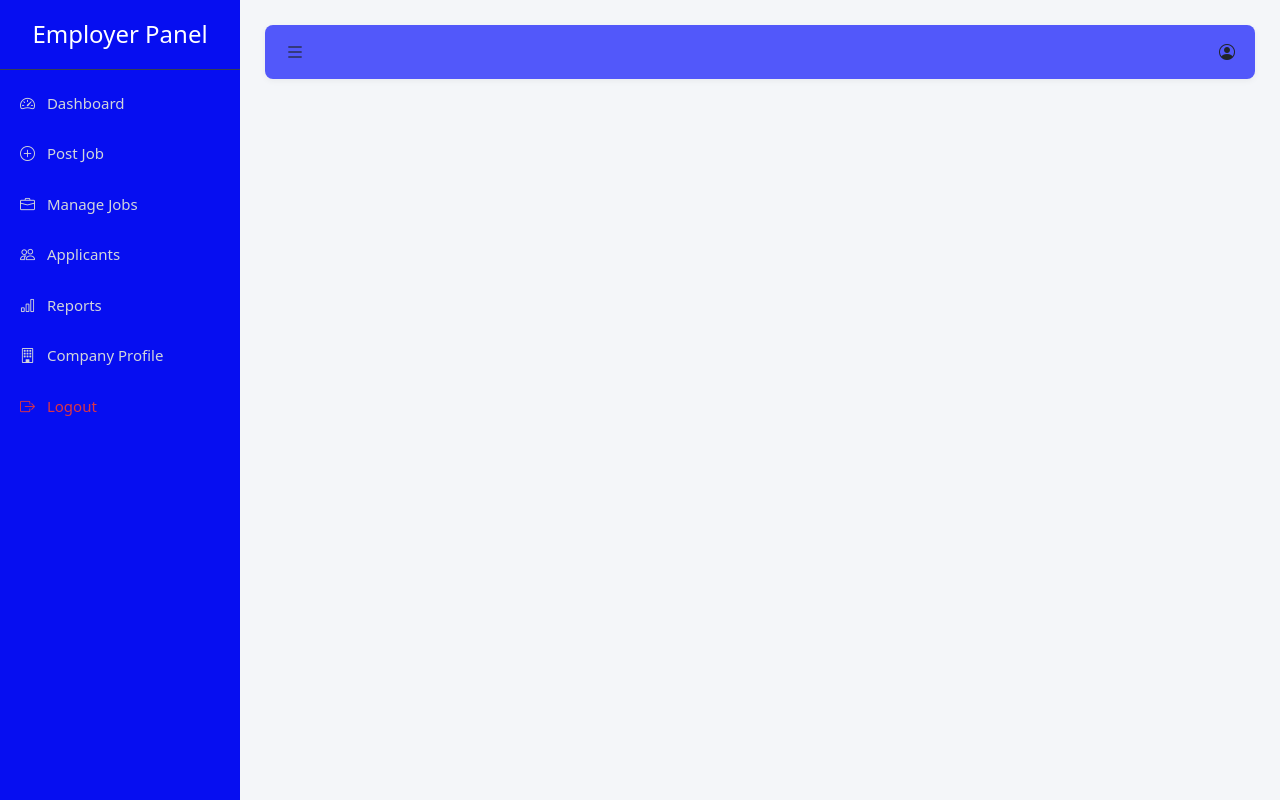
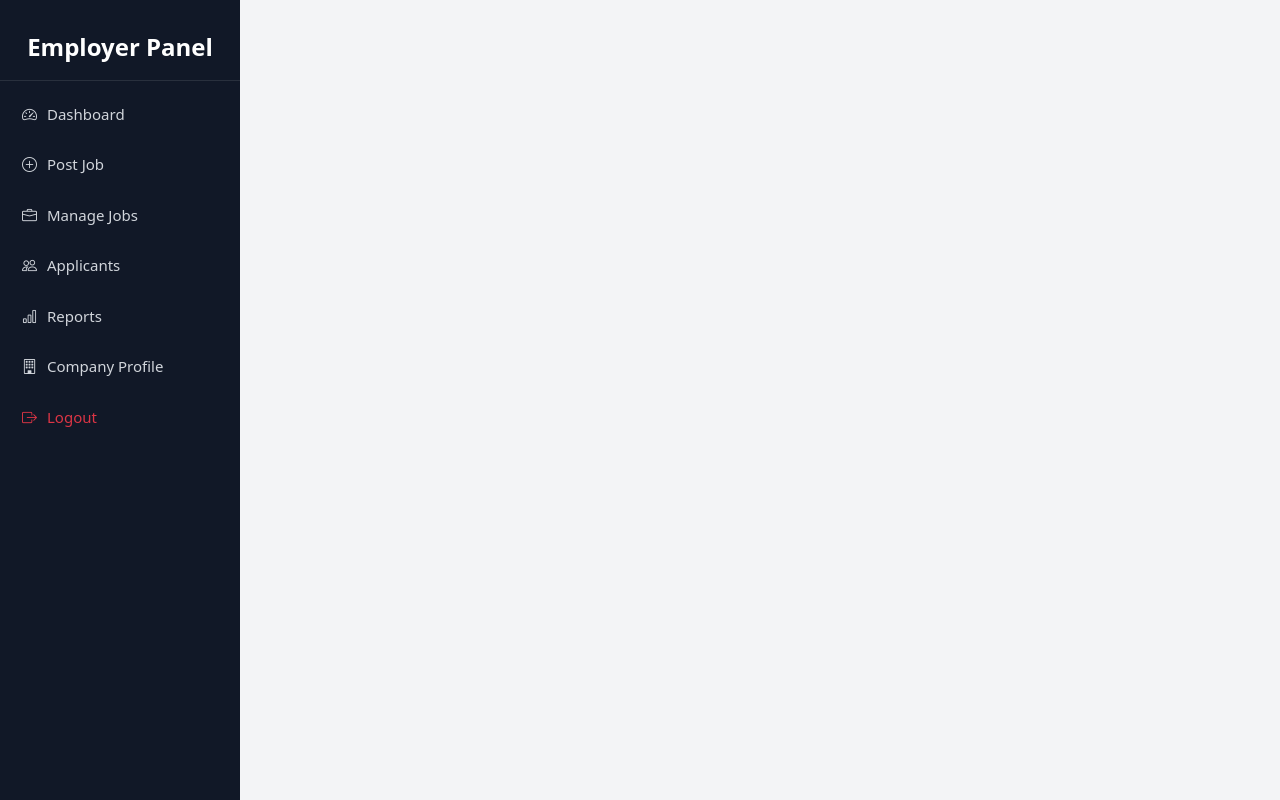
Before and after one commit to Dk455-sk/online_job_portal, a Django app: template Accounts/templates/employer_base.html in a window 1280 px wide. Run offline with Django 3.2, Linux system fonts and the light colour scheme; the template is opened without the code that fills it, so the values that code supplies are empty.

Commit message:
updated dashboard

```diff
--- a/Accounts/templates/employer_base.html
+++ b/Accounts/templates/employer_base.html
@@ -15,89 +15,138 @@
 <style>
 
 body{
-background:#f4f6f9;
 margin:0;
 font-family:system-ui;
+background:#f3f4f6;
+overflow-x:hidden;
 }
 
-/* SIDEBAR */
+/* ================= SIDEBAR ================= */
 
 .sidebar{
+
 position:fixed;
+top:0;
 left:0;
-top:0;
 width:240px;
-height:100vh;
-background:#060ef1;
+height:100%;
+background:#111827;
 color:white;
-transition:0.3s;
+padding-top:15px;
+transition:.35s;
 z-index:1000;
+
 }
 
 .sidebar h4{
+
 text-align:center;
-padding:20px;
-border-bottom:1px solid #374151;
+padding:18px;
+border-bottom:1px solid rgba(255,255,255,.1);
+font-weight:600;
+
 }
 
 .sidebar a{
-display:block;
+
+display:flex;
+align-items:center;
+gap:10px;
+padding:14px 22px;
+text-decoration:none;
 color:#d1d5db;
-padding:14px 20px;
-text-decoration:none;
 font-size:15px;
-transition:0.2s;
+transition:.25s;
+
 }
 
 .sidebar a:hover{
+
 background:#1f2937;
 color:white;
+
 }
 
-.sidebar a i{
-margin-right:8px;
+/* ================= MAIN ================= */
+
+.main{
+
+margin-left:240px;
+padding:25px;
+transition:.35s;
+
 }
 
-/* MAIN CONTENT */
-
-.main{
-margin-left:240px;
-padding:25px;
-transition:0.3s;
-}
-
-/* TOPBAR */
+/* ================= TOPBAR ================= */
 
 .topbar{
-background:#5258fa;
+
+background:white;
 padding:12px 20px;
-border-radius:8px;
-box-shadow:0 2px 6px rgba(0,0,0,0.05);
+border-radius:10px;
+box-shadow:0 2px 8px rgba(0,0,0,.08);
 margin-bottom:20px;
-display:flex;
+
+display:none;
 justify-content:space-between;
 align-items:center;
+
 }
 
 .toggle-btn{
-font-size:20px;
+
+font-size:22px;
 cursor:pointer;
+
 }
 
-/* MOBILE */
+/* ================= OVERLAY ================= */
+
+.overlay{
+
+position:fixed;
+top:0;
+left:0;
+width:100%;
+height:100%;
+background:rgba(0,0,0,.35);
+display:none;
+z-index:900;
+
+}
+
+.overlay.show{
+
+display:block;
+
+}
+
+/* ================= MOBILE ================= */
 
 @media(max-width:992px){
 
 .sidebar{
+
 left:-240px;
+
 }
 
-.sidebar.active{
+.sidebar.show{
+
 left:0;
+
 }
 
 .main{
+
 margin-left:0;
+
+}
+
+.topbar{
+
+display:flex;
+
 }
 
 }
@@ -144,21 +193,24 @@ margin-left:0;
 
 </div>
 
-<!-- MAIN -->
+<!-- OVERLAY -->
+
+<div class="overlay" id="overlay"></div>
+
+<!-- MAIN CONTENT -->
 
 <div class="main">
 
-<!-- TOPBAR -->
+<!-- MOBILE TOPBAR -->
 
 <div class="topbar">
 
-<span class="toggle-btn" onclick="toggleSidebar()">
+<span class="toggle-btn" id="menuBtn">
 <i class="bi bi-list"></i>
 </span>
 
 <div>
-<i class="bi bi-person-circle"></i>
-{{ ename|title }}
+<i class="bi bi-person-circle"></i> {{ ename|title }}
 </div>
 
 </div>
@@ -173,9 +225,40 @@ margin-left:0;
 
 <script>
 
-function toggleSidebar(){
-document.getElementById("sidebar").classList.toggle("active")
+const sidebar = document.getElementById("sidebar")
+const overlay = document.getElementById("overlay")
+const menuBtn = document.getElementById("menuBtn")
+
+menuBtn.onclick = () => {
+
+sidebar.classList.toggle("show")
+overlay.classList.toggle("show")
+
 }
+
+overlay.onclick = () => {
+
+sidebar.classList.remove("show")
+overlay.classList.remove("show")
+
+}
+
+/* auto close sidebar on mobile when clicking link */
+
+document.querySelectorAll(".sidebar a").forEach(link => {
+
+link.addEventListener("click",()=>{
+
+if(window.innerWidth < 992){
+
+sidebar.classList.remove("show")
+overlay.classList.remove("show")
+
+}
+
+})
+
+})
 
 </script>
 
--- a/Employer/views.py
+++ b/Employer/views.py
@@ -174,6 +174,6 @@ def Emp_profile(request):
                 company_website = request.POST.get("cweb"),
             )
 
-        return redirect("empprofile")  # make sure 'emp_profile' URL exists
+        return redirect("empprofile")
 
     return render(request, "emp_profile.html", {"data": ob, "profile": profile})
```
Also changed, not shown: Accounts/templates/jobseeker_base.html (+117 -24 lines), db.sqlite3.
